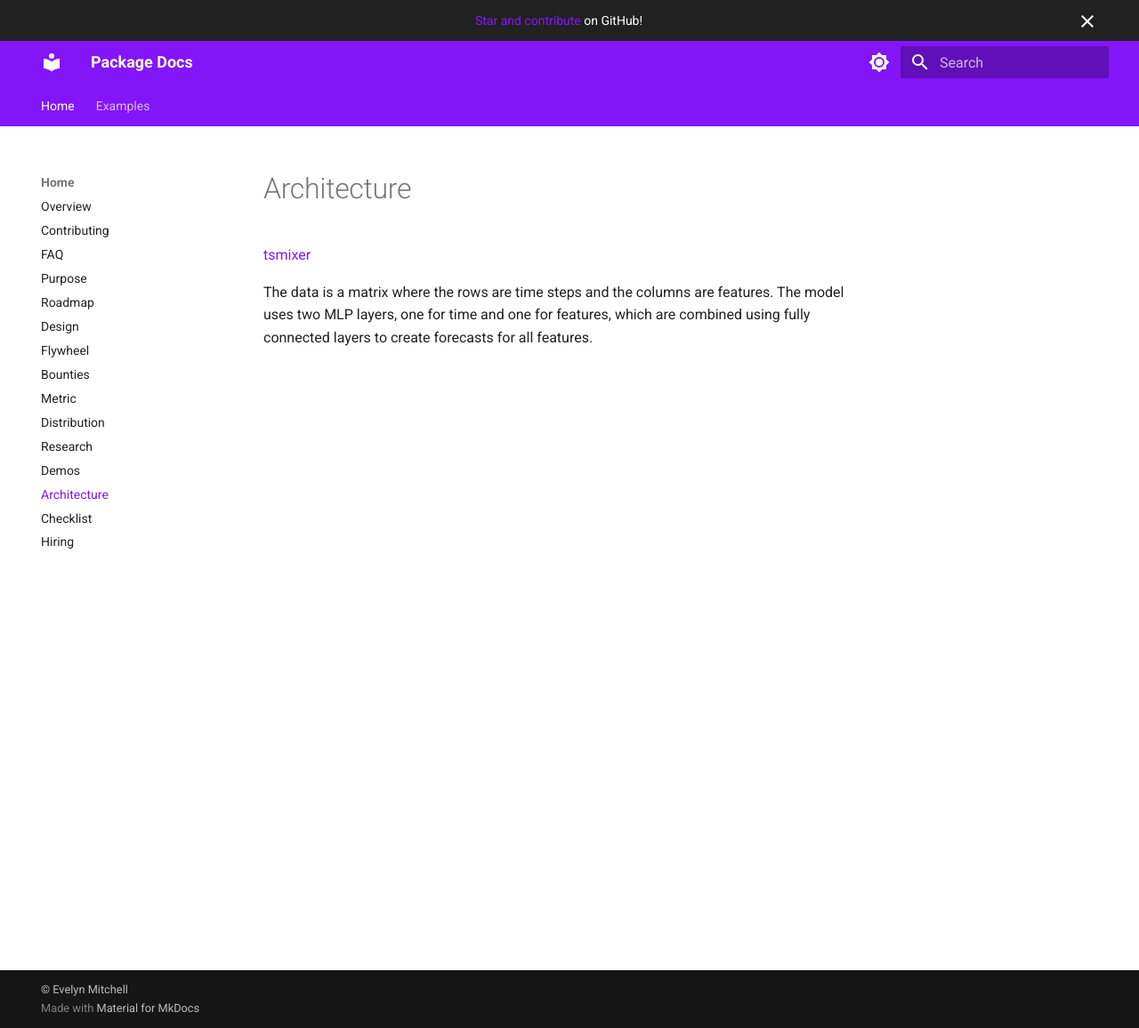
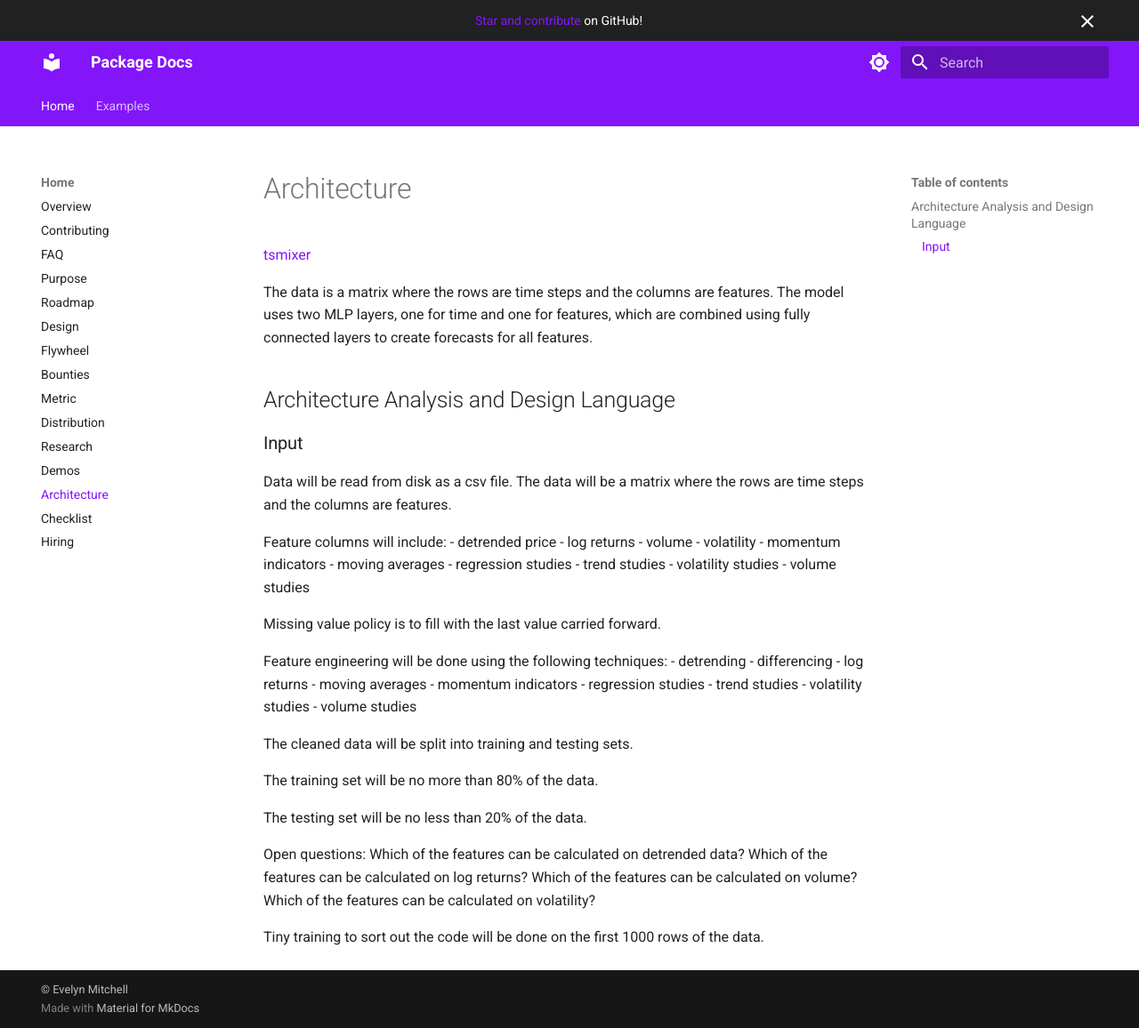
Before and after one commit to evelynmitchell/tsmixer, an MkDocs documentation site: the page built from docs/architecture.md, in a window 1280 px wide and 1156 px high. Shown: the whole window at 89% size. Built offline with MkDocs 1.6.1 and Material for MkDocs 9.7.7, drawn with Linux system fonts in a browser that asks for light colours.

Commit message:
architecture notes

```diff
--- a/docs/architecture.md
+++ b/docs/architecture.md
@@ -3,3 +3,48 @@
 [tsmixer](./assets/img/TSMixer.png)
 
 The data is a matrix where the rows are time steps and the columns are features. The model uses two MLP layers, one for time and one for features, which are combined using fully connected layers to create forecasts for all features.
+
+## Architecture Analysis and Design Language
+
+### Input
+
+Data will be read from disk as a csv file. The data will be a matrix where the rows are time steps and the columns are features.
+
+Feature columns will include:
+    - detrended price
+    - log returns
+    - volume
+    - volatility
+    - momentum indicators
+    - moving averages
+    - regression studies
+    - trend studies
+    - volatility studies
+    - volume studies
+
+Missing value policy is to fill with the last value carried forward.
+
+Feature engineering will be done using the following techniques:
+    - detrending
+    - differencing
+    - log returns
+    - moving averages
+    - momentum indicators
+    - regression studies
+    - trend studies
+    - volatility studies
+    - volume studies
+
+The cleaned data will be split into training and testing sets.
+
+The training set will be no more than 80% of the data.
+
+The testing set will be no less than 20% of the data.
+
+Open questions:
+    Which of the features can be calculated on detrended data?
+    Which of the features can be calculated on log returns?
+    Which of the features can be calculated on volume?
+    Which of the features can be calculated on volatility?
+
+Tiny training to sort out the code will be done on the first 1000 rows of the data.
```
